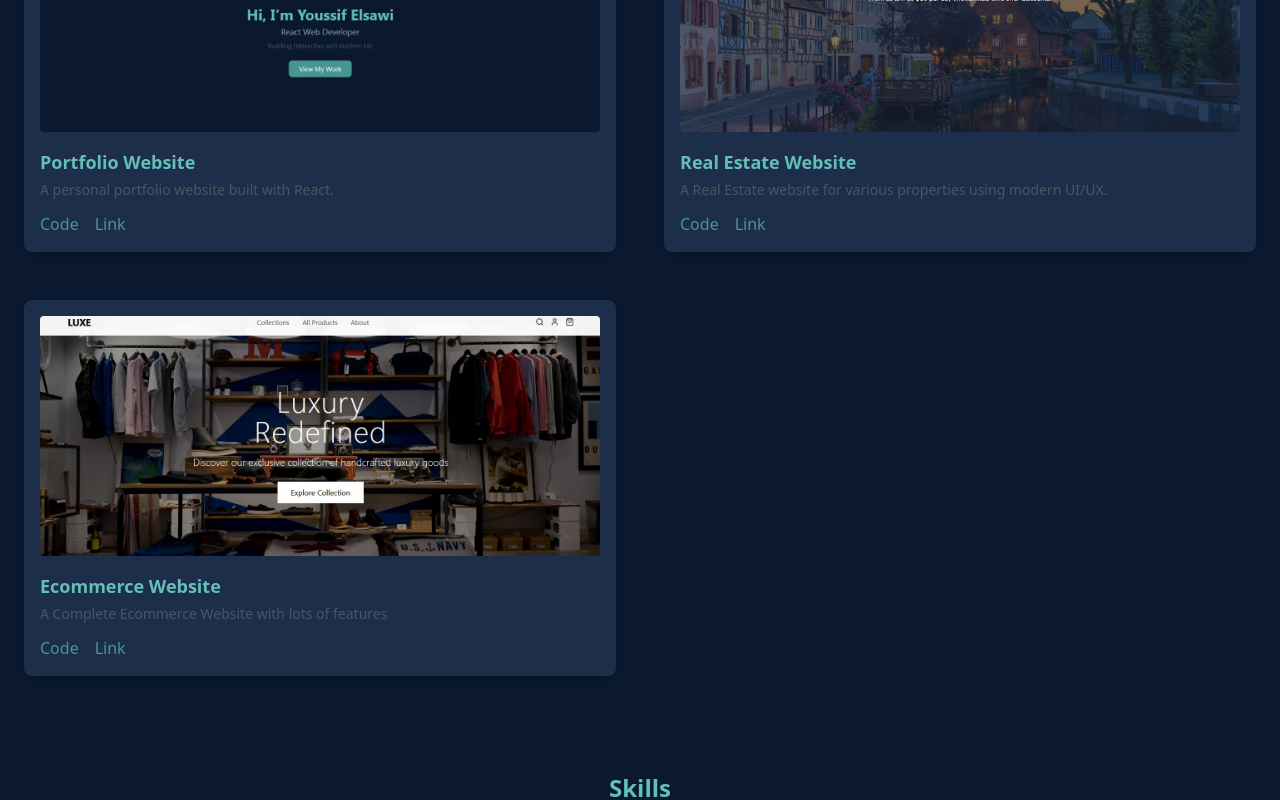
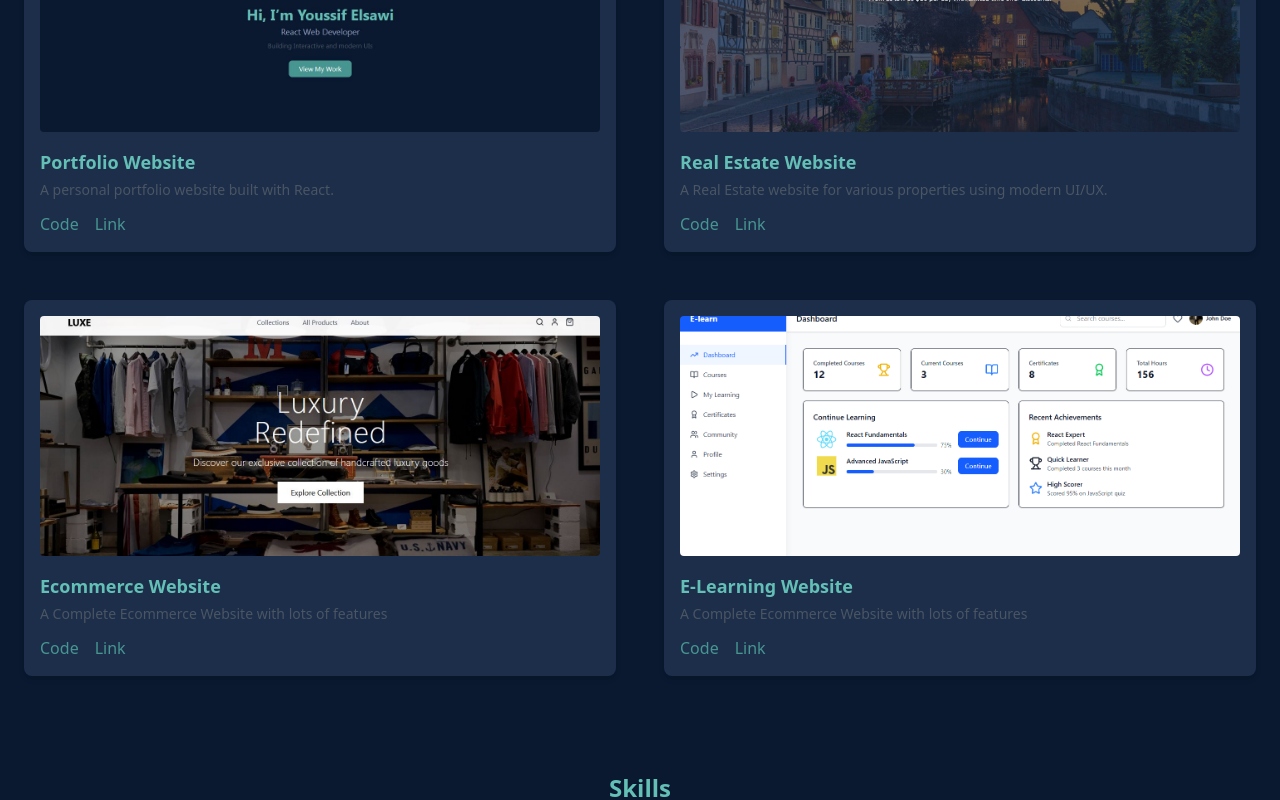
Before and after one commit to youssifelsawi/Portfolio, a React (Create React App) app: page / in a window 1280 px wide. Shown: the part 1398-2198 px from the top of the page. Built offline with nearby package versions, Linux system fonts and the light colour scheme.

Commit message:
Added a New Project

```diff
--- a/src/components/Projects.jsx
+++ b/src/components/Projects.jsx
@@ -2,6 +2,7 @@ import React from "react";
 import realEstate from "../assets/images/realEstate.jpg";
 import portfolio from "../assets/images/portfolio.JPG";
 import ecommerce from "../assets/images/ecommerce.JPG"
+import eLearn from "../assets/images/elearn.png"
 const Projects = () => {
   return (
     <section id="projects" className="px-6 py-12 bg-#0a1930">
@@ -29,6 +30,13 @@ const Projects = () => {
             image: ecommerce,
             code: "https://github.com/youssifelsawi/LUXE.git",
             link: "https://luxe-ten.vercel.app/",
+          },
+          {
+            title: "E-Learning Website",
+            description: "A Complete Ecommerce Website with lots of features",
+            image: eLearn,
+            code: "https://github.com/youssifelsawi/E-Learn.git",
+            link: "https://e-learn-sand.vercel.app/",
           },
         ].map((project, index) => (
           <div
```
Also changed, not shown: src/assets/images/elearn.png (added).
